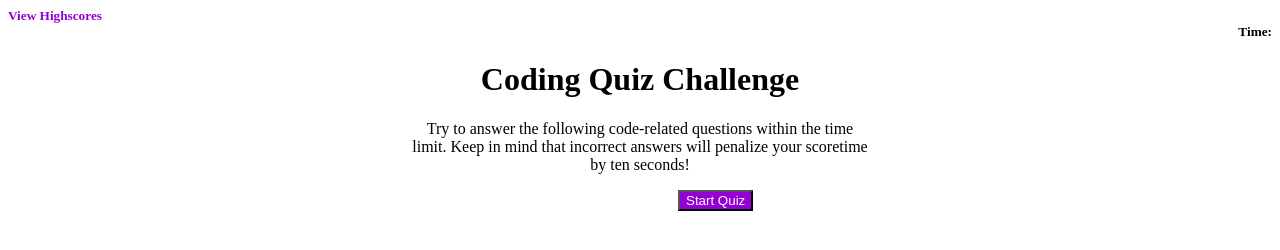
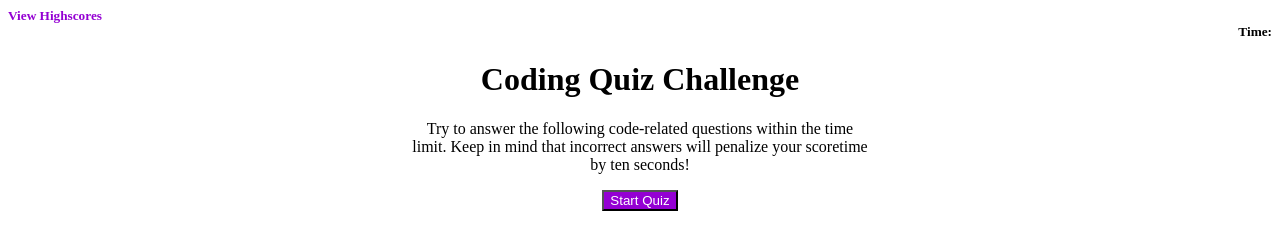
Before and after one commit to bycait27/javascript-code-quiz, a plain HTML site: page index.html in a window 1280 px wide. Drawn offline with Linux system fonts and the light colour scheme.

Commit message:
Fixed positioning of start quiz button

```diff
--- a/assets/css/style.css
+++ b/assets/css/style.css
@@ -10,7 +10,8 @@ button {
     text-align: center;
     display: flex;
     justify-content: center;
-    margin-left: 670px;
+    margin-left: auto;
+    margin-right: auto;
 }
 
 #scores {
```
